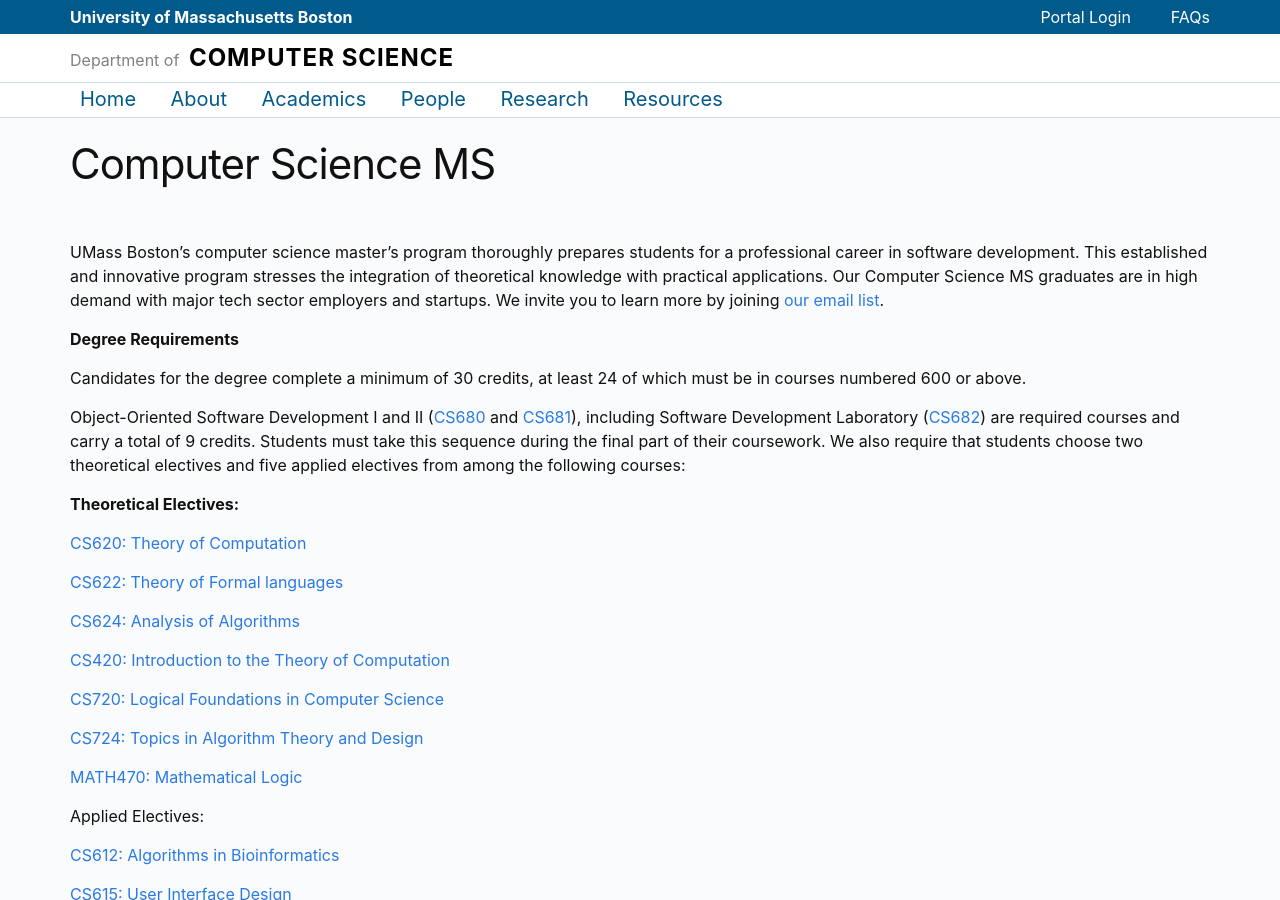
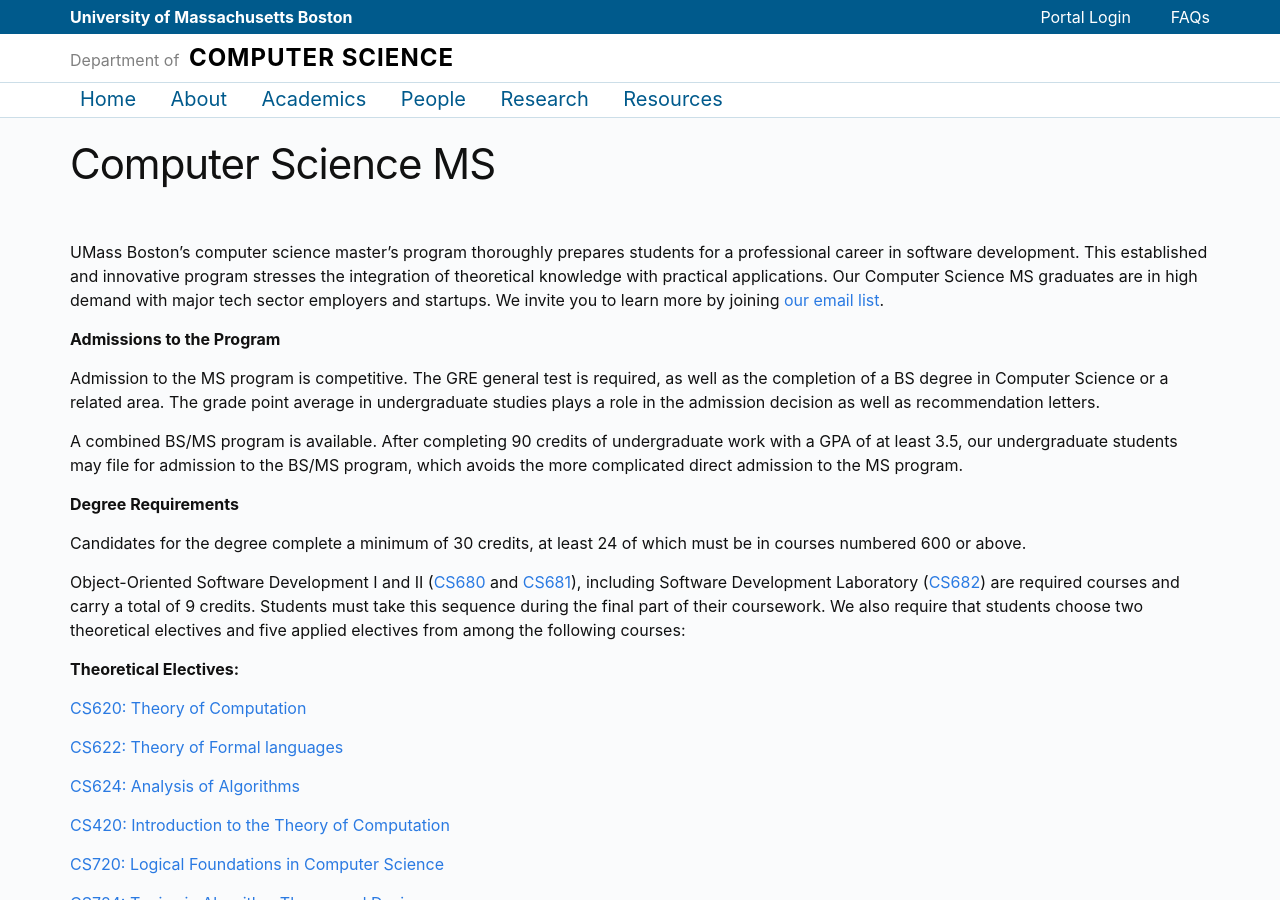
Before and after one commit to umbcs/umbcs.github.io, a Jekyll site: the page built from WEB/academics/programs/c_ms.markdown, in a window 1280 px wide and 900 px high. Built offline with Jekyll 4.4.1, drawn with Linux system fonts in a browser that asks for light colours.

Commit message:
Update c_ms.markdown
Added admissions to MS program and info about BS/MS.

```diff
--- a/WEB/academics/programs/c_ms.markdown
+++ b/WEB/academics/programs/c_ms.markdown
@@ -6,6 +6,12 @@ permalink: "/cs_ms"
 
 
 UMass Boston’s computer science master’s program thoroughly prepares students for a professional career in software development. This established and innovative program stresses the integration of theoretical knowledge with practical applications. Our Computer Science MS graduates are in high demand with major tech sector employers and startups. We invite you to learn more by joining <a href="https://admissions.umb.edu/graduate-students/request">our email list</a>.
+
+**Admissions to the Program**
+
+Admission to the MS program is competitive. The GRE general test is required, as well as the completion of a BS degree in Computer Science or a related area. The grade point average in undergraduate studies plays a role in the admission decision as well as recommendation letters.
+
+A combined BS/MS program is available. After completing 90 credits of undergraduate work with a GPA of at least 3.5, our undergraduate students may file for admission to the BS/MS program, which avoids the more complicated direct admission to the MS program.
 
 **Degree Requirements**
 
```
